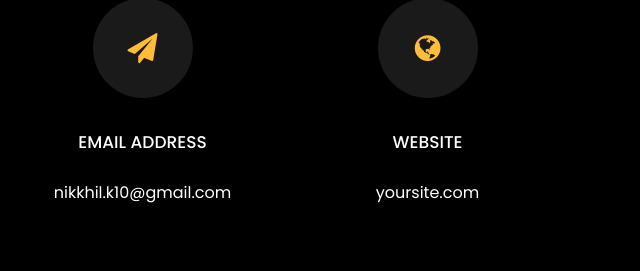
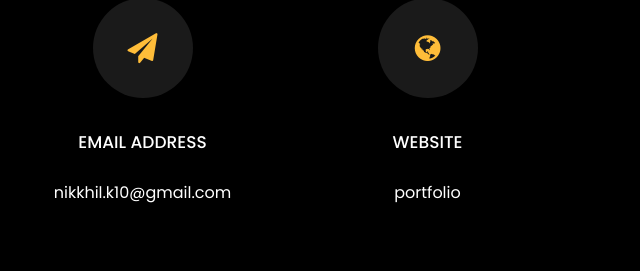
Before and after one commit to its-nikkk/portfolio, a plain HTML site: page index.html in a window 1280 px wide. Shown: the part 4991-5262 px from the top of the page, 640-1280 px from the left. Drawn offline with Linux system fonts and the light colour scheme; files whose address does not match are found by name.

Commit message:
Update index.html

```diff
--- a/index.html
+++ b/index.html
@@ -407,7 +407,7 @@
           			<span class="icon-globe"></span>
           		</div>
           		<h3 class="mb-4">Website</h3>
-	            <p><a href="#">yoursite.com</a></p>
+	            <p><a href="https://portfolio-its-nikkk.vercel.app/">portfolio</a></p>
 	          </div>
           </div>
         </div>
```
